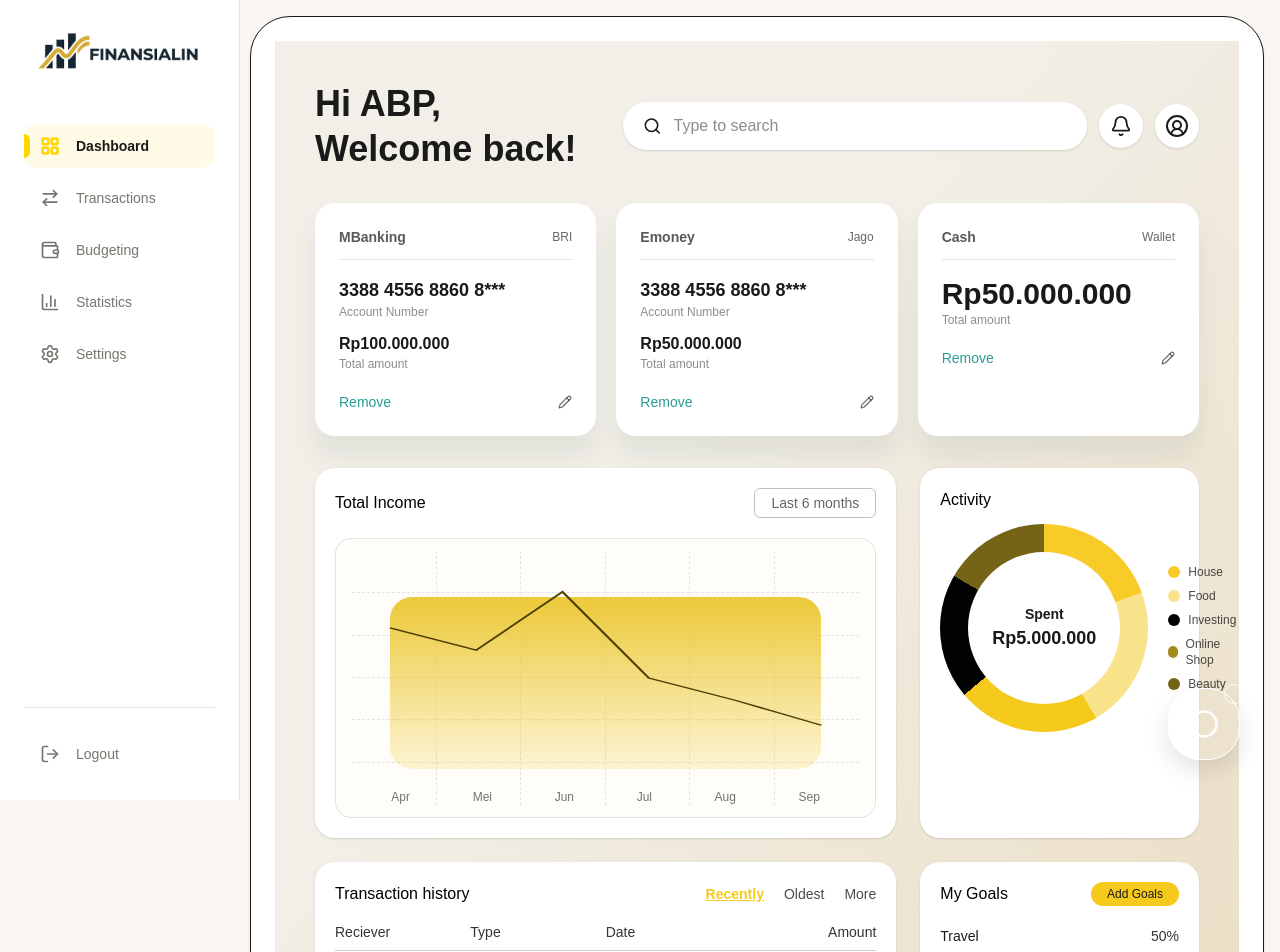
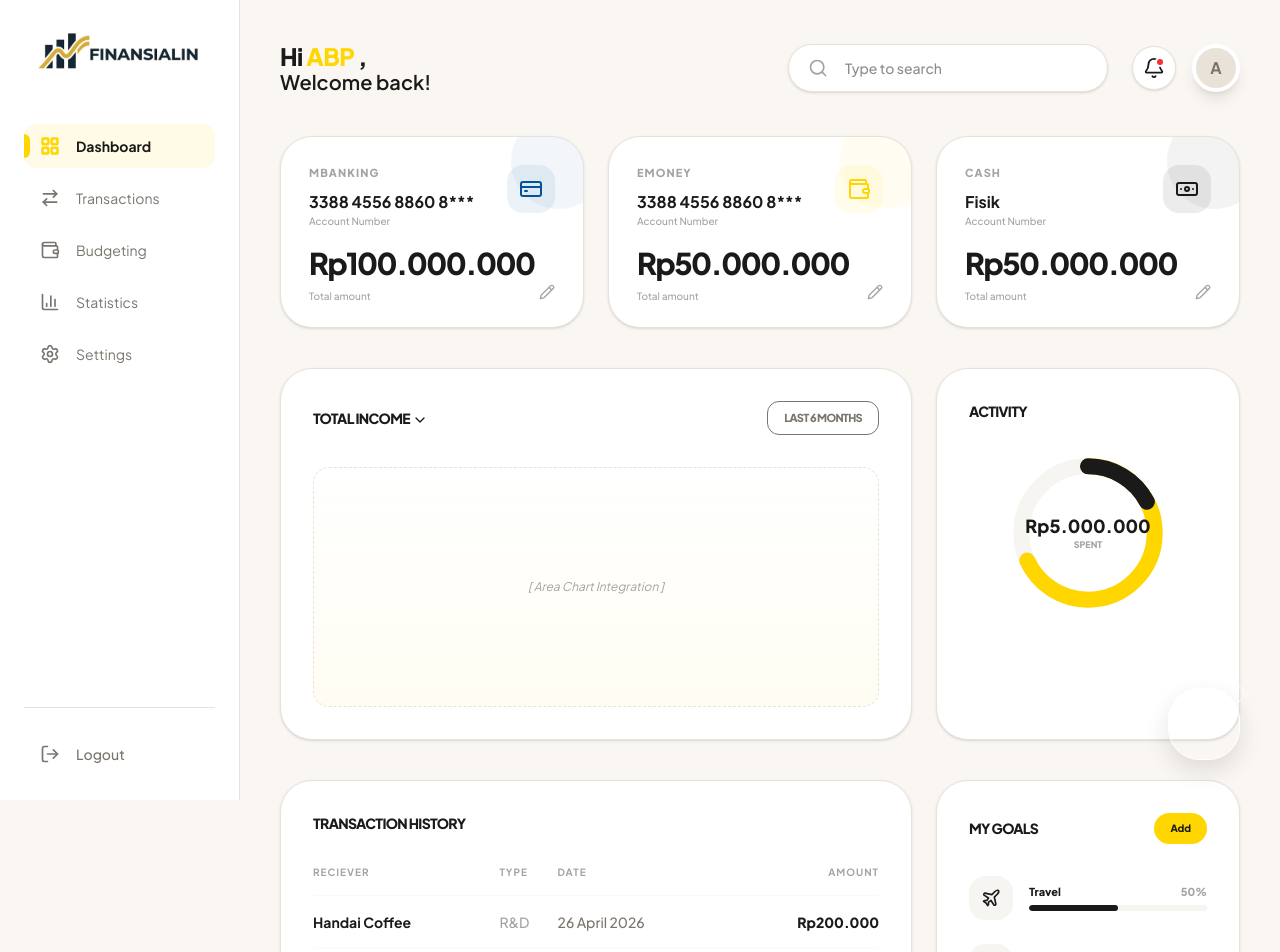
Before and after one commit to inyshvrn/finansialin-v2, a Next.js app: page /dashboard in a window 1280 px wide. Shown: the top 952 px of the page. Built offline with nearby package versions, Linux system fonts and the light colour scheme.

Commit message:
dashboard v1

```diff
--- /dev/null
+++ b/src/app/components/bank-card.jsx
@@ -0,0 +1,27 @@
+"use client";
+import { Pencil } from 'lucide-react';
+
+export default function BankCard({ type, icon: Icon, number, amount, color }) {
+  return (
+    <div className="bg-white p-7 rounded-[32px] shadow-sm border border-[#E8E2D9] flex flex-col justify-between h-48 relative overflow-hidden group hover:shadow-md transition-all">
+      <div className="absolute -right-6 -top-6 w-24 h-24 rounded-full opacity-5 group-hover:opacity-10 transition-opacity" style={{backgroundColor: color}}></div>
+      <div className="flex justify-between items-start relative z-10">
+        <div>
+          <p className="text-[11px] text-[#A3A3A3] font-black uppercase tracking-widest">{type}</p>
+          <p className="text-base font-bold mt-2">{number}</p>
+          <p className="text-[10px] text-[#A3A3A3] font-medium">Account Number</p>
+        </div>
+        <div className="p-3 rounded-2xl" style={{backgroundColor: `${color}15`}}>
+          <Icon size={24} style={{color: color}} />
+        </div>
+      </div>
+      <div className="mt-4 flex justify-between items-end relative z-10">
+        <div>
+          <p className="text-3xl font-black tracking-tighter">{amount}</p>
+          <p className="text-[10px] text-[#A3A3A3] font-medium">Total amount</p>
+        </div>
+        <Pencil size={16} className="text-[#A3A3A3] cursor-pointer hover:text-[#FFD600] mb-1" />
+      </div>
+    </div>
+  );
+}
--- a/src/app/components/header.jsx
+++ b/src/app/components/header.jsx
@@ -1,30 +1,31 @@
-import React from "react";
-import { Search, Bell } from "lucide-react";
+"use client";
+import { Search, Bell } from 'lucide-react';
 
-export default function Header({ title = "Overview" }) {
+export default function Header({ name = "ABP" }) {
   return (
-    <header className="flex items-center justify-between mb-10">
-      {/* TITLE */}
-      <h1 className="font-serif text-4xl font-bold text-fin-black tracking-tight">{title}</h1>
+    <header className="flex justify-between items-center mb-10">
+      <div>
+        <h1 className="text-2xl font-extrabold tracking-tight">
+          Hi <span className="text-[#FFD600]">{name}</span> ,
+        </h1>
+        <p className="text-xl font-semibold -mt-1">Welcome back!</p>
+      </div>
 
-      {/* RIGHT */}
       <div className="flex items-center gap-6">
-        {/* SEARCH */}
-        <div className="bg-white border border-fin-border rounded-4xl w-75 md:w-100 flex items-center gap-3 px-5 py-3 shadow-sm focus-within:border-fin-gold focus-within:ring-1 focus-within:ring-fin-gold transition">
-          <Search className="text-fin-black/60" size={18} />
+        <div className="relative group">
           <input
             type="text"
-            placeholder="Type to search..."
-            className="w-full outline-none text-sm text-fin-black placeholder:text-fin-black/50 bg-transparent"
+            placeholder="Type to search"
+            className="w-80 h-12 bg-white rounded-full pl-14 pr-6 shadow-sm border border-[#E8E2D9] focus:outline-none focus:ring-2 focus:ring-[#FFD600]/20 transition-all font-medium text-sm"
           />
+          <Search className="absolute left-5 top-3.5 text-[#A3A3A3] group-focus-within:text-[#FFD600]" size={20} />
         </div>
-
-        {/* ICONS */}
-        <button className="p-3 bg-white border border-fin-border rounded-4xl text-fin-black/65 hover:text-fin-gold transition shadow-sm">
-          <Bell size={20} />
-        </button>
-        <div className="w-11 h-11 rounded-4xl bg-fin-gold text-white flex items-center justify-center font-semibold shadow-sm cursor-pointer hover:brightness-95 transition">
-          Z
+        <div className="flex items-center gap-4">
+          <button className="relative p-2.5 bg-white rounded-full border border-[#E8E2D9] shadow-sm">
+            <Bell size={22} />
+            <div className="absolute top-2.5 right-2.5 w-2.5 h-2.5 bg-red-500 rounded-full border-2 border-white"></div>
+          </button>
+          <div className="w-12 h-12 rounded-full border-4 border-white shadow-lg bg-[#E8E2D9] flex items-center justify-center font-bold text-[#7A746E]">A</div>
         </div>
       </div>
     </header>
--- a/src/app/dashboard/page.jsx
+++ b/src/app/dashboard/page.jsx
@@ -1,189 +1,175 @@
-import { Bell, Search, UserCircle2, Pencil } from "lucide-react";
+"use client";
+import React from 'react';
+import {
+  Search, Bell, Pencil, ChevronDown,
+  CreditCard, Wallet, Banknote,
+  Plane, Car, MoreHorizontal
+} from 'lucide-react';
 
-const accountCards = [
-  { title: "MBanking", bank: "BRI", value: "Rp100.000.000", detail: "3388 4556 8860 8***", subtitle: "Account Number" },
-  { title: "Emoney", bank: "Jago", value: "Rp50.000.000", detail: "3388 4556 8860 8***", subtitle: "Account Number" },
-  { title: "Cash", bank: "Wallet", value: "Rp50.000.000", detail: null, subtitle: "Total amount" },
-];
+// --- INTERNAL COMPONENTS (Biar gampang panggil-panggil di satu file) ---
 
-const transactions = [
-  { receiver: "Handai Coffee", type: "R&D", date: "9 Apr 2026", amount: "Rp200.000" },
-  { receiver: "Loffu Mart", type: "Mart", date: "9 Apr 2026", amount: "Rp200.000" },
-  { receiver: "Yogya Mart", type: "Mart", date: "9 Apr 2026", amount: "Rp200.000" },
-];
-
-const pieLegend = [
-  { label: "House", color: "bg-[#F8CB28]" },
-  { label: "Food", color: "bg-[#F8E28A]" },
-  { label: "Investing", color: "bg-[#020202]" },
-  { label: "Online Shop", color: "bg-[#A38B1D]" },
-  { label: "Beauty", color: "bg-[#756416]" },
-];
-
-export default function DashboardPage() {
-  return (
-    <div className="min-h-full bg-[linear-gradient(131.06deg,#F2EFE8_38.63%,#EBDFC6_92.98%)] p-6 lg:p-10">
-      <div className="mx-auto max-w-285 space-y-8">
-        <section className="flex flex-col gap-5 lg:flex-row lg:items-center lg:justify-between">
-          <h1 className="text-3xl font-semibold leading-tight text-fin-black lg:text-4xl">Hi ABP, Welcome back!</h1>
-          <div className="flex flex-col gap-3 sm:flex-row sm:items-center">
-            <div className="flex w-full items-center gap-3 rounded-full bg-white px-5 py-3 shadow-sm sm:w-116">
-              <Search size={20} className="text-fin-black/50" />
+const Header = ({ name }) => (
+  <header className="flex justify-between items-center mb-10">
+    <div>
+      <h1 className="text-2xl font-extrabold tracking-tight">
+        Hi <span className="text-[#FFD600]">{name}</span> ,
+      </h1>
+      <p className="text-xl font-semibold -mt-1">Welcome back!</p>
+    </div>
+    <div className="flex items-center gap-6">
+      <div className="relative">
         <input
           type="text"
           placeholder="Type to search"
-                className="w-full bg-transparent text-base text-fin-black placeholder:text-fin-black/45 focus:outline-none"
+          className="w-80 h-12 bg-white rounded-full pl-14 pr-6 shadow-sm border border-[#E8E2D9] focus:outline-none focus:ring-2 focus:ring-[#FFD600]/20 transition-all font-medium text-sm"
         />
+        <Search className="absolute left-5 top-3.5 text-[#A3A3A3]" size={20} />
       </div>
-            <div className="flex items-center gap-3">
-              <button className="flex h-11 w-11 items-center justify-center rounded-full bg-white text-fin-black shadow-sm">
+      <div className="flex items-center gap-4">
+        <button className="relative p-2.5 bg-white rounded-full border border-[#E8E2D9] shadow-sm hover:bg-gray-50">
           <Bell size={22} />
+          <div className="absolute top-2.5 right-2.5 w-2.5 h-2.5 bg-red-500 rounded-full border-2 border-white"></div>
         </button>
-              <button className="flex h-11 w-11 items-center justify-center rounded-full bg-white text-fin-black shadow-sm">
-                <UserCircle2 size={24} />
-              </button>
+        <div className="w-12 h-12 rounded-full border-4 border-white shadow-lg bg-[#E8E2D9] flex items-center justify-center font-bold text-[#7A746E]">A</div>
+      </div>
+    </div>
+  </header>
+);
+
+const BankCard = ({ type, icon: Icon, number, amount, color }) => (
+  <div className="bg-white p-7 rounded-[32px] shadow-sm border border-[#E8E2D9] flex flex-col justify-between h-48 relative overflow-hidden group hover:shadow-md transition-all">
+    <div className="absolute -right-6 -top-6 w-24 h-24 rounded-full opacity-5 group-hover:opacity-10 transition-opacity" style={{backgroundColor: color}}></div>
+    <div className="flex justify-between items-start relative z-10">
+      <div>
+        <p className="text-[11px] text-[#A3A3A3] font-black uppercase tracking-widest">{type}</p>
+        <p className="text-base font-bold mt-2">{number}</p>
+        <p className="text-[10px] text-[#A3A3A3] font-medium">Account Number</p>
+      </div>
+      <div className="p-3 rounded-2xl" style={{backgroundColor: `${color}15`}}>
+        <Icon size={24} style={{color: color}} />
+      </div>
+    </div>
+    <div className="mt-4 flex justify-between items-end relative z-10">
+      <div>
+        <p className="text-3xl font-black tracking-tighter">{amount}</p>
+        <p className="text-[10px] text-[#A3A3A3] font-medium mt-2">Total amount</p>
+      </div>
+      <Pencil size={16} className="text-[#A3A3A3] cursor-pointer hover:text-[#FFD600] mb-1" />
+    </div>
+  </div>
+);
+
+// --- MAIN PAGE ---
+
+export default function DashboardPage() {
+  const transactions = [
+    { reciever: 'Handai Coffee', type: 'R&D', date: '26 April 2026', amount: 'Rp200.000' },
+    { reciever: 'Loffu Mart', type: 'Mart', date: '26 April 2026', amount: 'Rp200.000' },
+    { reciever: 'Yogya Mart', type: 'Mart', date: '26 April 2026', amount: 'Rp200.000' },
+  ];
+
+  return (
+    <div className="space-y-10">
+      <Header name="ABP" />
+
+      {/* Row Kartu Bank */}
+      <section className="grid grid-cols-3 gap-6">
+        <BankCard
+          type="MBanking" icon={CreditCard}
+          number="3388 4556 8860 8***" amount="Rp100.000.000" color="#00529C"
+        />
+        <BankCard
+          type="Emoney" icon={Wallet}
+          number="3388 4556 8860 8***" amount="Rp50.000.000" color="#FFD600"
+        />
+        <BankCard
+          type="Cash" icon={Banknote}
+          number="Fisik" amount="Rp50.000.000" color="#1A1A1A"
+        />
+      </section>
+
+      {/* Row Grafik & Aktivitas */}
+      <section className="grid grid-cols-12 gap-6">
+        <div className="col-span-8 bg-white p-8 rounded-[32px] border border-[#E8E2D9] shadow-sm">
+          <div className="flex justify-between items-center mb-8 font-black uppercase text-sm tracking-tighter">
+            <h3>Total Income <ChevronDown className="inline" size={16} /></h3>
+            <div className="text-[11px] border px-4 py-2 rounded-xl text-[#7A746E]">Last 6 months</div>
+          </div>
+          <div className="h-60 bg-gradient-to-t from-[#FFD600]/5 to-transparent rounded-2xl border border-dashed border-[#E8E2D9] flex items-center justify-center italic text-[#A3A3A3] text-xs">
+            [ Area Chart Integration ]
+          </div>
+        </div>
+
+        <div className="col-span-4 bg-white p-8 rounded-[32px] border border-[#E8E2D9] shadow-sm flex flex-col items-center">
+          <h3 className="w-full text-sm font-black uppercase tracking-tighter mb-8">Activity</h3>
+          <div className="relative w-40 h-40">
+            <svg className="w-full h-full transform -rotate-90" viewBox="0 0 120 120">
+              <circle cx="60" cy="60" r="50" stroke="#F6F5F1" strokeWidth="12" fill="transparent" />
+              <circle cx="60" cy="60" r="50" stroke="#FFD600" strokeWidth="12" fill="transparent" strokeDasharray="314" strokeDashoffset="100" strokeLinecap="round" />
+              <circle cx="60" cy="60" r="50" stroke="#1A1A1A" strokeWidth="12" fill="transparent" strokeDasharray="314" strokeDashoffset="260" strokeLinecap="round" />
+            </svg>
+            <div className="absolute inset-0 flex flex-col items-center justify-center text-center">
+              <span className="text-lg font-black leading-tight">Rp5.000.000</span>
+              <span className="text-[9px] font-black text-[#A3A3A3] uppercase">Spent</span>
+            </div>
           </div>
         </div>
       </section>
 
-        <section className="grid grid-cols-1 gap-5 xl:grid-cols-3">
-          {accountCards.map((card) => (
-            <article key={card.title} className="rounded-[20px] bg-white p-6 shadow-[0_20px_25px_rgba(76,103,100,0.1)]">
-              <div className="mb-4 flex items-center justify-between border-b border-black/10 pb-3">
-                <p className="text-sm font-bold text-black/65">{card.title}</p>
-                <p className="text-xs font-medium text-black/60">{card.bank}</p>
+      {/* Row History & Goals */}
+      <section className="grid grid-cols-12 gap-6">
+        <div className="col-span-8 bg-white p-8 rounded-[32px] border border-[#E8E2D9] shadow-sm">
+          <h3 className="text-sm font-black uppercase tracking-tighter mb-8">Transaction history</h3>
+          <table className="w-full text-sm">
+            <thead className="text-[10px] font-black text-[#A3A3A3] uppercase tracking-widest border-b border-gray-50">
+              <tr>
+                <th className="text-left pb-4">Reciever</th>
+                <th className="text-left pb-4">Type</th>
+                <th className="text-left pb-4">Date</th>
+                <th className="text-right pb-4">Amount</th>
+              </tr>
+            </thead>
+            <tbody className="font-bold text-[#1A1A1A]">
+              {transactions.map((trx, i) => (
+                <tr key={i} className="border-b border-gray-50 last:border-0 hover:bg-gray-50 transition-colors">
+                  <td className="py-4">{trx.reciever}</td>
+                  <td className="py-4 text-[#A3A3A3] font-medium">{trx.type}</td>
+                  <td className="py-4 font-medium text-[#7A746E]">{trx.date}</td>
+                  <td className="py-4 text-right font-black">{trx.amount}</td>
+                </tr>
+              ))}
+            </tbody>
+          </table>
         </div>
-              <div className="space-y-3">
-                {card.detail && (
-                  <div>
-                    <p className="text-lg font-semibold text-black/90">{card.detail}</p>
-                    <p className="text-xs text-black/45">{card.subtitle}</p>
+
+        <div className="col-span-4 bg-white p-8 rounded-[32px] border border-[#E8E2D9] shadow-sm">
+          <div className="flex justify-between items-center mb-8">
+            <h3 className="text-sm font-black uppercase tracking-tighter">My Goals</h3>
+            <button className="bg-[#FFD600] text-[#1A1A1A] text-[10px] font-black px-4 py-2 rounded-full">Add</button>
           </div>
-                )}
-                <div>
-                  <p className={`font-semibold text-black/90 ${card.detail ? "text-base" : "text-3xl"}`}>{card.value}</p>
-                  <p className="text-xs text-black/45">Total amount</p>
+          <div className="space-y-6">
+            <GoalItem name="Travel" icon={Plane} progress={50} />
+            <GoalItem name="Car" icon={Car} progress={25} />
           </div>
         </div>
-              <div className="mt-5 flex items-center justify-between text-sm">
-                <button className="text-[#299D91]">Remove</button>
-                <Pencil size={14} className="text-black/60" />
+      </section>
     </div>
-            </article>
-          ))}
-        </section>
+  );
+}
 
-        <section className="grid grid-cols-1 gap-6 xl:grid-cols-12">
-          <article className="rounded-[20px] bg-white p-5 shadow-sm xl:col-span-8">
-            <div className="mb-5 flex items-center justify-between">
-              <h3 className="text-base font-medium text-black">Total Income</h3>
-              <button className="rounded-md border border-black/25 px-4 py-1 text-sm text-black/60">Last 6 months</button>
+function GoalItem({ name, icon: Icon, progress }) {
+  return (
+    <div className="flex gap-4 items-center">
+      <div className="p-3 bg-[#F6F5F1] rounded-2xl"><Icon size={20} /></div>
+      <div className="flex-1">
+        <div className="flex justify-between text-[11px] font-black mb-1">
+          <span>{name}</span>
+          <span className="text-[#A3A3A3]">{progress}%</span>
         </div>
-            <div className="relative h-70 overflow-hidden rounded-2xl border border-black/10 bg-[#FEFDF9] p-4">
-              <div className="absolute inset-0 grid grid-cols-6 px-4 py-3">
-                {[...Array(6)].map((_, idx) => (
-                  <div key={idx} className="border-r border-dashed border-black/10 last:border-r-0" />
-                ))}
+        <div className="w-full h-1.5 bg-[#F6F5F1] rounded-full overflow-hidden">
+          <div className="h-full bg-[#1A1A1A] rounded-full" style={{width: `${progress}%`}}></div>
         </div>
-              <div className="absolute inset-0 grid grid-rows-6 px-4 py-3">
-                {[...Array(6)].map((_, idx) => (
-                  <div key={idx} className="border-b border-dashed border-black/10 last:border-b-0" />
-                ))}
-              </div>
-              <div className="absolute bottom-12 left-[10%] h-[62%] w-[80%] rounded-[22px] bg-linear-to-b from-[#ECC939] to-[#F5CA1C2E]" />
-              <svg className="absolute inset-0 h-full w-full" viewBox="0 0 100 100" preserveAspectRatio="none" aria-hidden>
-                <polyline
-                  fill="none"
-                  stroke="#4F4004"
-                  strokeWidth="0.5"
-                  points="10,32 26,40 42,19 58,50 74,58 90,67"
-                />
-              </svg>
-              <div className="absolute bottom-3 left-0 right-0 flex justify-around px-6 text-xs text-black/55">
-                {"Apr,Mei,Jun,Jul,Aug,Sep".split(",").map((month) => (
-                  <span key={month}>{month}</span>
-                ))}
-              </div>
-            </div>
-          </article>
-
-          <article className="rounded-[20px] bg-white p-5 shadow-sm xl:col-span-4">
-            <h3 className="mb-3 text-base font-medium text-black">Activity</h3>
-            <div className="flex items-center gap-5">
-              <div className="relative h-52 w-52 shrink-0 rounded-full bg-[conic-gradient(#F8CB28_0deg_70deg,#F8E28A_70deg_150deg,#F5CA1C_150deg_230deg,#020202_230deg_300deg,#756416_300deg_360deg)] p-7">
-                <div className="flex h-full w-full flex-col items-center justify-center rounded-full bg-white">
-                  <p className="text-sm font-semibold">Spent</p>
-                  <p className="text-lg font-semibold">Rp5.000.000</p>
-                </div>
-              </div>
-              <div className="space-y-2">
-                {pieLegend.map((legend) => (
-                  <div key={legend.label} className="flex items-center gap-2 text-xs text-black/70">
-                    <span className={`h-3 w-3 rounded-full ${legend.color}`} />
-                    <span>{legend.label}</span>
-                  </div>
-                ))}
-              </div>
-            </div>
-          </article>
-
-          <article className="rounded-[20px] bg-white p-5 shadow-sm xl:col-span-8">
-            <div className="mb-4 flex items-center justify-between">
-              <h3 className="text-base font-medium text-black">Transaction history</h3>
-              <div className="flex items-center gap-5 text-sm">
-                <button className="font-bold text-[#F5CA1C] underline">Recently</button>
-                <button className="text-black/70">Oldest</button>
-                <button className="text-black/70">More</button>
-              </div>
-            </div>
-            <div className="grid grid-cols-4 border-b border-black/20 pb-2 text-sm text-black/80">
-              <p>Reciever</p>
-              <p>Type</p>
-              <p>Date</p>
-              <p className="text-right">Amount</p>
-            </div>
-            <div className="divide-y divide-black/15">
-              {transactions.map((item) => (
-                <div key={`${item.receiver}-${item.date}`} className="grid grid-cols-4 py-3 text-sm text-black/90">
-                  <p>{item.receiver}</p>
-                  <p>{item.type}</p>
-                  <p>{item.date}</p>
-                  <p className="text-right">{item.amount}</p>
-                </div>
-              ))}
-            </div>
-          </article>
-
-          <article className="rounded-[20px] bg-white p-5 shadow-sm xl:col-span-4">
-            <div className="mb-5 flex items-center justify-between">
-              <h3 className="text-base font-medium text-black">My Goals</h3>
-              <button className="rounded-full bg-[#F5CA1C] px-4 py-1 text-xs">Add Goals</button>
-            </div>
-            <GoalProgress title="Travel" percent={50} value="Rp 2.000.000,00 / Rp 5.000.000,00" />
-            <GoalProgress title="Car" percent={25} value="Rp 100.000.000,00 / Rp 400.000.000,00" />
-          </article>
-        </section>
       </div>
     </div>
   );
 }
-
-function GoalProgress({ title, percent, value }) {
-  return (
-    <div className="mb-5 last:mb-0">
-      <div className="mb-2 flex items-center justify-between text-sm">
-        <span className="font-medium text-black/90">{title}</span>
-        <span className="text-black/80">{percent}%</span>
-      </div>
-      <p className="mb-3 text-xs text-black/70">{value}</p>
-      <div className="grid grid-cols-10 gap-1">
-        {[...Array(10)].map((_, index) => (
-          <span
-            key={`${title}-${index}`}
-            className={`h-2 rounded-full ${index < Math.round(percent / 10) ? "bg-[#E7CA47]" : "bg-black/85"}`}
-          />
-        ))}
-      </div>
-    </div>
-  );
-}
--- a/src/app/layout.js
+++ b/src/app/layout.js
@@ -1,22 +1,26 @@
+import { Plus_Jakarta_Sans } from "next/font/google"; // Import font-nya
 import "./globals.css";
 import Sidebar from "./components/sidebar";
 import Chatbot from "./components/chatbot";
 
+// Konfigurasi font
+const jakartaSans = Plus_Jakarta_Sans({
+  subsets: ["latin"],
+  weight: ["400", "500", "600", "700", "800"], // Ambil semua ketebalan yang kita butuh
+  variable: "--font-jakarta", // Set variabel buat CSS
+});
+
 export default function RootLayout({ children }) {
   return (
     <html lang="id">
-      <body className="bg-fin-bg text-fin-black antialiased">
-        {/* Sidebar */}
-        <Sidebar />
-
-        {/* Main Content with left margin for fixed sidebar */}
-        <div className="ml-62.5 min-h-screen py-4 pr-4">
-          <main className="flex-1 overflow-y-auto bg-white border border-fin-border rounded-[40px] shadow-sm min-h-[calc(100vh-2rem)] p-6">
+      {/* Tambahkan className font-nya di body */}
+      <body className={`${jakartaSans.className} bg-[#F6F5F1] text-[#1A1A1A] antialiased`}>
+        <div className="flex min-h-screen">
+          <Sidebar />
+          <main className="flex-1 ml-60 p-10 relative">
             {children}
+            <Chatbot />
           </main>
-
-          {/* Chatbot melayang di kanan bawah */}
-          <Chatbot />
         </div>
       </body>
     </html>
```
Lines whose indentation alone changed are shown as unchanged.
